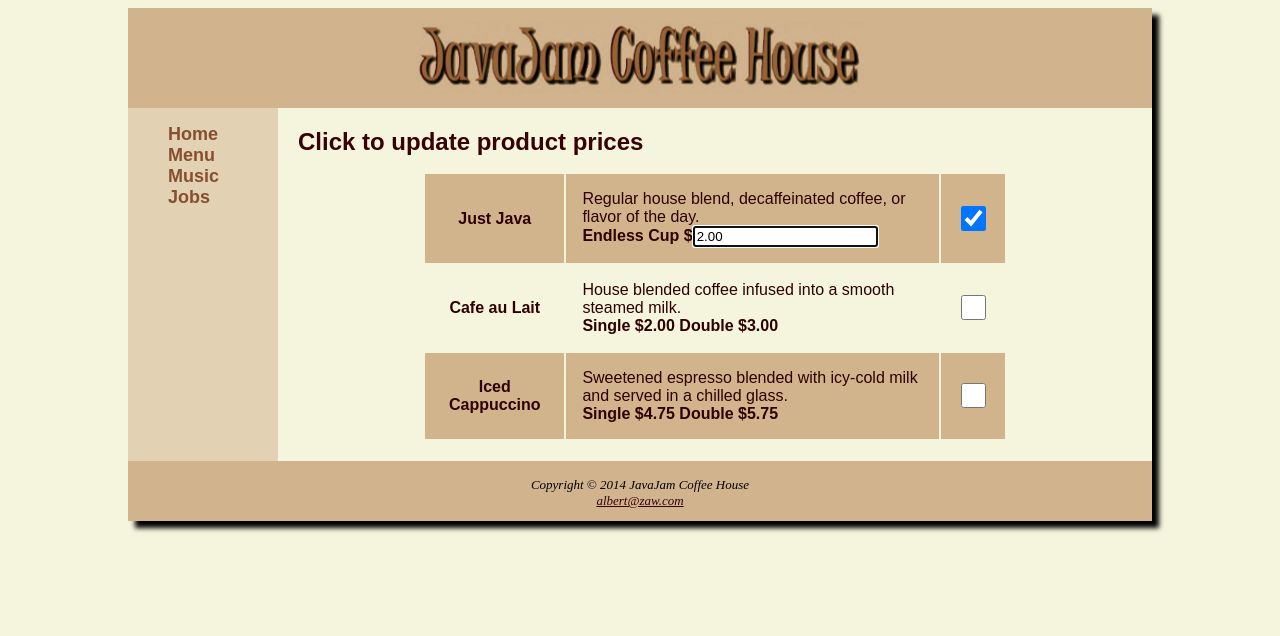
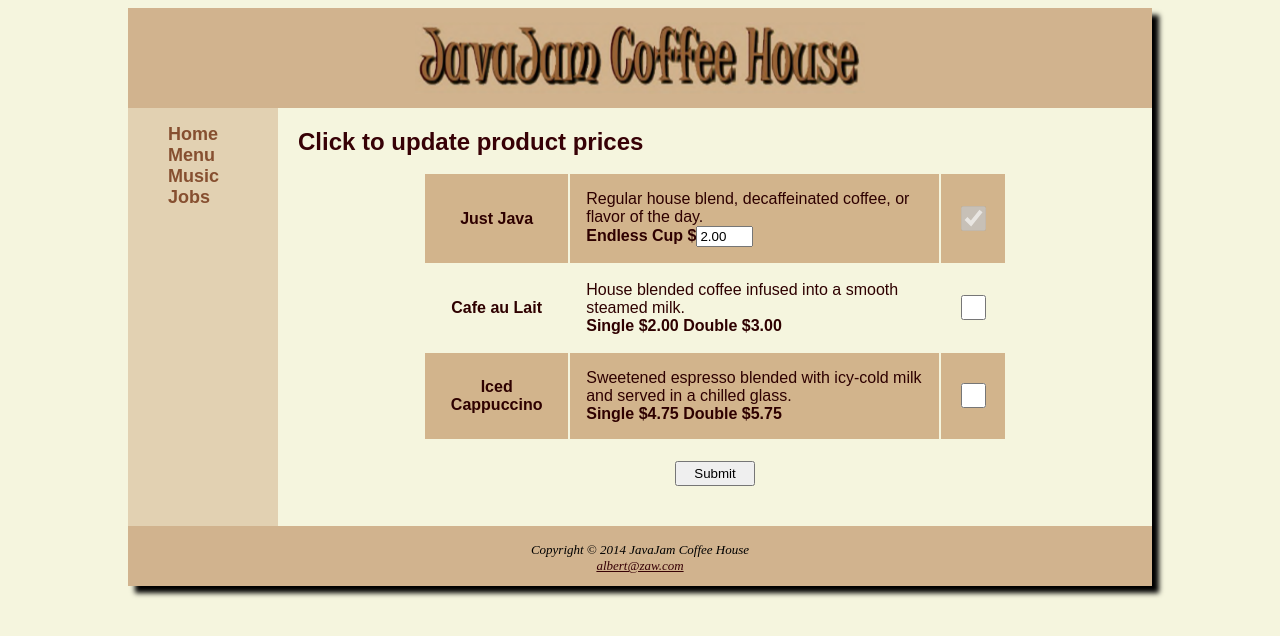
Before and after one commit to alberrrttt22/EE4727-Web-App-Design, a plain HTML site: page CaseStudy_05/admin_menu.html in a window 1280 px wide. Both pictures are taken after a click on the checkbox 973 px from the left and 216 px from the top of the page. Drawn offline with Linux system fonts and the light colour scheme.

Commit message:
Add admin menu form validation and enable price edit when checkbox is checked

```diff
--- a/CaseStudy_05/admin_menu.html
+++ b/CaseStudy_05/admin_menu.html
@@ -21,7 +21,7 @@
 	</div>
 	<div class="content">
 		<h1>Click to update product prices</h1>
-
+		<form action="/php/priceChange.php" method="POST">
 		<table class="menu">
 			<tr class="menu-item">
 				<td class="drink">Just Java</td>
@@ -29,9 +29,9 @@
 					Regular house blend, decaffeinated coffee,
 					or flavor of the day.
 					<br>
-					<strong>Endless Cup $<span name="pricing">2.00</span></strong>
+					<strong>Endless Cup $<span name="java-pricing">2.00</span></strong>
 				</td>
-				<td><input type="checkbox" name="checkbox" class="checkbox"></td>
+				<td><input type="checkbox" name="java-checkbox" class="checkbox"></td>
 			</tr>
 
 			<tr class="menu-item">
@@ -40,9 +40,9 @@
 					House blended coffee infused into a smooth
 					steamed milk.
 					<br>
-					<strong>Single $<span name="pricing">2.00</span> Double $<span name="pricing">3.00</span></strong>
+					<strong>Single $<span name="lait-pricing-single">2.00</span> Double $<span name="lait-pricing-double">3.00</span></strong>
 				</td>
-				<td><input type="checkbox" name="checkbox" class="checkbox"></td>
+				<td><input type="checkbox" name="lait-checkbox" class="checkbox"></td>
 			</tr>
 
 			<tr class="menu-item">
@@ -52,11 +52,13 @@
 					milk and served in a
 					chilled glass.
 					<br>
-					<strong>Single $<span name="pricing">4.75</span> Double $<span name="pricing">5.75</span></strong>
+					<strong>Single $<span name="cap-pricing-single">4.75</span> Double $<span name="cap-pricing-double">5.75</span></strong>
 				</td>
-				<td><input type="checkbox" name="checkbox" class="checkbox"></td>
+				<td><input type="checkbox" name="cap-checkbox" class="checkbox"></td>
 			</tr>
 		</table>
+		<input id="submit" type="submit" value="Submit">
+		</form>
 	</div>
 </div>
 <script type="text/javascript" src="files/scripts/AdminMenu.js"></script>
--- a/CaseStudy_05/files/css/stylesheet.css
+++ b/CaseStudy_05/files/css/stylesheet.css
@@ -192,3 +192,10 @@ table .item-name {
     height: 25px;
     width: 25px;
 }
+
+#submit {
+    height: 25px;
+    width: 80px;
+    margin: 20px auto;
+    display: block;
+}
--- a/CaseStudy_05/files/scripts/AdminMenu.js
+++ b/CaseStudy_05/files/scripts/AdminMenu.js
@@ -1,40 +1,61 @@
-document.addEventListener('DOMContentLoaded', function () {
+document.addEventListener("DOMContentLoaded", function () {
     // Get all checkboxes
-    var checkboxes = document.querySelectorAll('.checkbox');
+    const checkboxes = document.querySelectorAll('.checkbox');
 
-    // Loop through each checkbox
-    checkboxes.forEach((checkbox, index) =>{
-        checkbox.addEventListener('change', function(){
-            const priceSpans = document.querySelectorAll('span[name="pricing"]'); // Get all spans with name = "pricing" as an array
-            const priceSpan = priceSpans[index];
+    checkboxes.forEach(checkbox => {
+        checkbox.addEventListener('change', function () {
+            // Get the item name from the checkbox name
+            let itemName = this.name.split('-')[0]; // e.g., "java-checkbox" -> "java"
 
-            if (checkbox.checked){
-                // Convert the price span into an input field
-                const currentPrice = priceSpan.textContent;
-                const inputField = document.createElement('input');
-                // Input field specifications
-                inputField.type = 'text';
-                inputField.value = currentPrice;
-                inputField.classList.add('price-input');
+            // Find the pricing element based on the checkbox state
+            let pricingElements = document.querySelectorAll(`span[name="${itemName}-pricing"], input[name="${itemName}-price-input"]`);
 
-                priceSpan.replaceWith(inputField);
+            // Toggle between input and span
+            pricingElements.forEach(element => {
+                if (this.checked && element.tagName === 'SPAN') {
+                    // Replace span with an input field when checked
+                    let price = element.innerText;
 
-                // Focus on the input field for easier editing
-                inputField.focus();
+                    let input = document.createElement('input');
+                    input.type = 'text';
+                    input.name = `${itemName}-price-input`;
+                    input.value = price;
+                    input.size = 4; // Adjust input field size
 
-                // Handle what happens when the input loses focus when user is done editing
-                inputField.addEventListener('blur', function(){
-                    const newPrice = inputField.value;
+                    // Replace span with input
+                    element.replaceWith(input);
+                }
 
-                    // Validation (input is a positive number and not empty)
-                    if (!isNaN(newPrice) && newPrice.trim() !== "" && newPrice > 0){
-                        priceSpan.textContent = newPrice; // !!!!!!!!!!!!!!!!!!
-                    } else {
-                        alert("Please enter a valid number.");
-                    }
-                })
+                // Disable the checkbox
+                this.disabled = true
+            });
+        });
+    });
 
-            }
-        })
-    })
-})
+     // Validate input before form submission
+     const form = document.querySelector('form');
+     form.addEventListener('submit', function (event) {
+         let valid = true;
+
+         // Check each input for valid price
+         checkboxes.forEach(checkbox => {
+             if (checkbox.checked) {
+                 let itemName = checkbox.name.split('-')[0];
+                 let input = document.querySelector(`input[name="${itemName}-price-input"]`);
+                 if (input) {
+                     let price = parseFloat(input.value);
+                     // Validate that price is a non-zero positive number
+                     if (isNaN(price) || price <= 0) {
+                         valid = false;
+                         alert(`Please enter a valid positive number for ${itemName}.`);
+                     }
+                 }
+             }
+         });
+
+         // If not valid, prevent form submission
+         if (!valid) {
+             event.preventDefault();
+         }
+     });
+});
```
Also changed, not shown: 1 other file.
